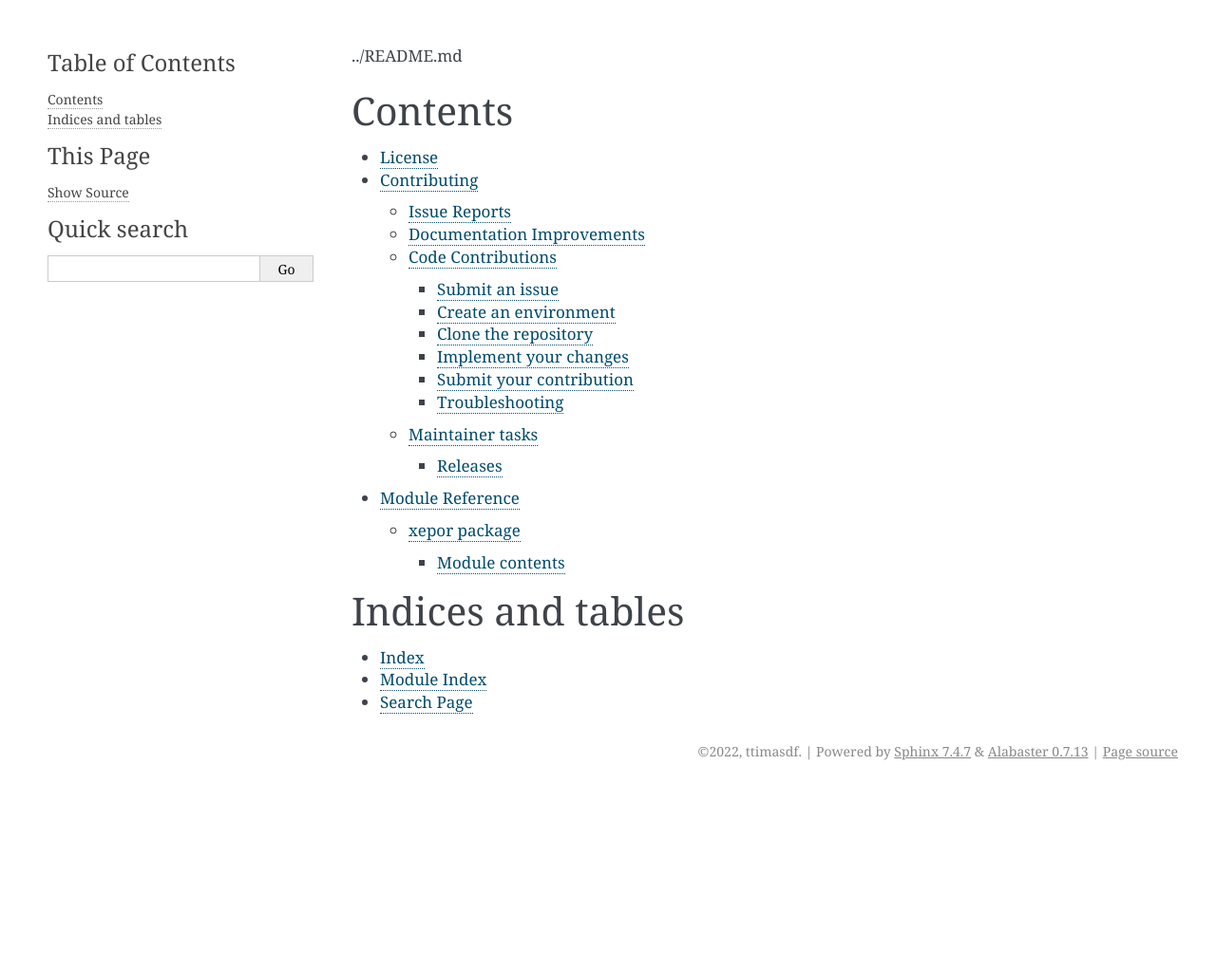
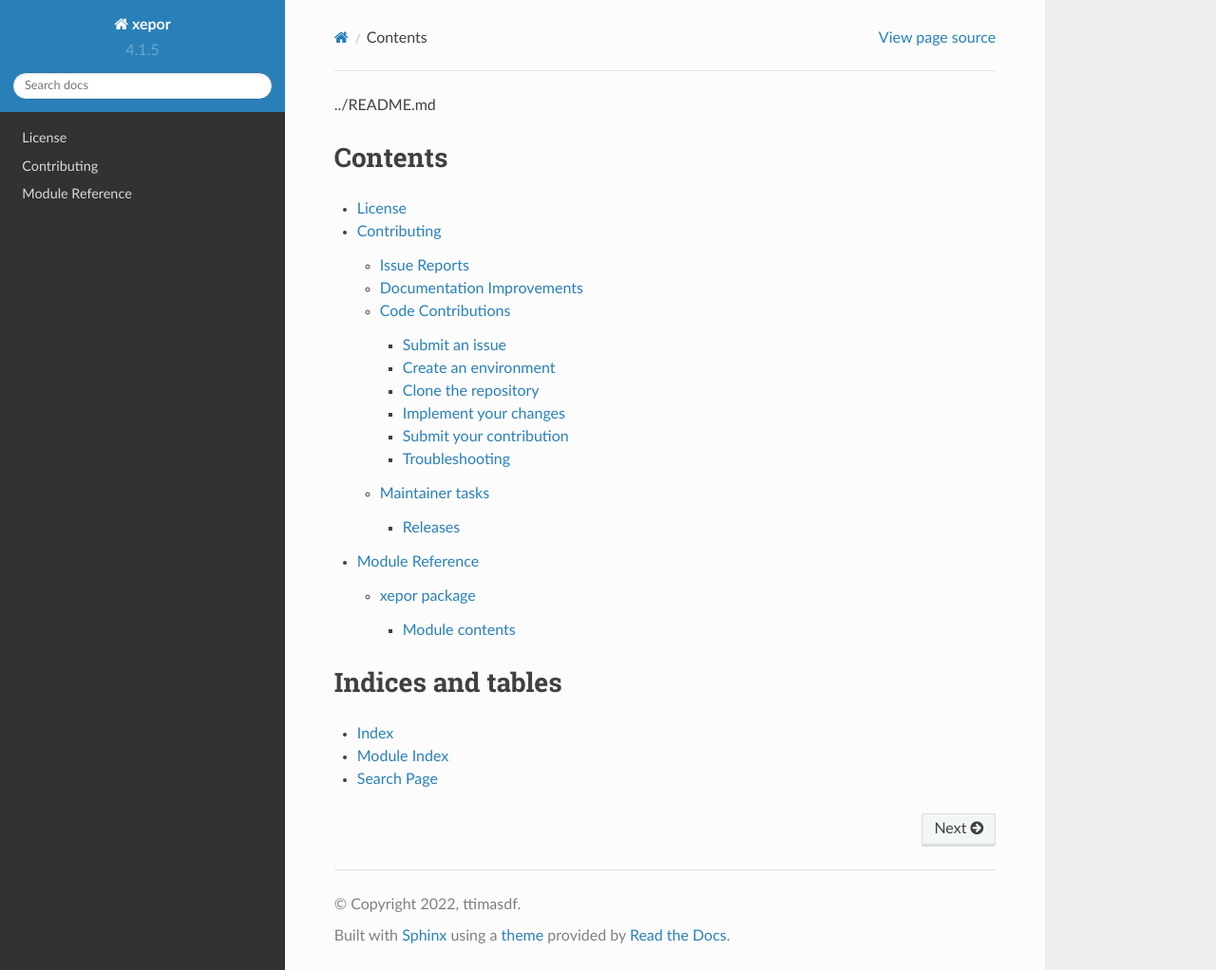
Before and after one commit to xepor/xepor, a Sphinx documentation site: the page built from docs/index.md, in a window 1280 px wide and 1022 px high. Shown: the whole window at 95% size. Built offline with Sphinx 7.4.7 and the Read the Docs theme 2.0.0, drawn with Linux system fonts in a browser that asks for light colours.

Commit message:
➕ change sphinx to rtfd theme

```diff
--- a/docs/conf.py
+++ b/docs/conf.py
@@ -73,6 +73,7 @@
     "sphinx.ext.mathjax",
     "sphinx.ext.napoleon",
     "myst_parser",
+    "sphinx_rtd_theme",
 ]
 
 # Add any paths that contain templates here, relative to this directory.
@@ -151,15 +152,27 @@
 
 # The theme to use for HTML and HTML Help pages.  See the documentation for
 # a list of builtin themes.
-html_theme = "alabaster"
+html_theme = "sphinx_rtd_theme"
 
 # Theme options are theme-specific and customize the look and feel of a theme
 # further.  For a list of options available for each theme, see the
 # documentation.
-html_theme_options = {
-    "sidebar_width": "300px",
-    "page_width": "1200px"
-}
+# html_theme_options = {
+#     'analytics_id': 'G-XXXXXXXXXX',  #  Provided by Google in your dashboard
+#     'analytics_anonymize_ip': False,
+#     'logo_only': False,
+#     'display_version': True,
+#     'prev_next_buttons_location': 'bottom',
+#     'style_external_links': False,
+#     'vcs_pageview_mode': '',
+#     'style_nav_header_background': 'white',
+#     # Toc options
+#     'collapse_navigation': True,
+#     'sticky_navigation': True,
+#     'navigation_depth': 4,
+#     'includehidden': True,
+#     'titles_only': False
+# }
 
 # Add any paths that contain custom themes here, relative to this directory.
 # html_theme_path = []
--- a/docs/requirements.txt
+++ b/docs/requirements.txt
@@ -2,5 +2,6 @@
 # To build the module reference correctly, make sure every external package
 # under `install_requires` in `setup.cfg` is also listed here!
 # sphinx_rtd_theme
+sphinx>=3.2.1
 myst_parser
-sphinx>=3.2.1
+sphinx_rtd_theme
```
